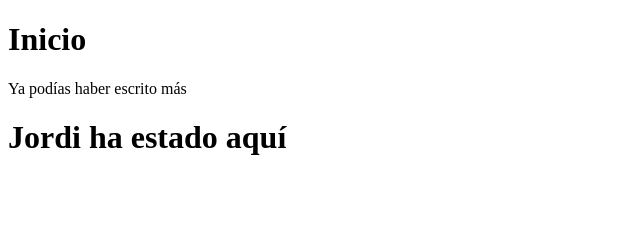
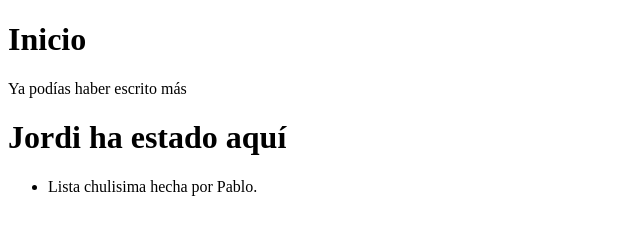
Before and after one commit to ismaeldeatras/Conexion-remota-git, a plain HTML site: page index.html in a window 1280 px wide. Shown: the whole page, without its empty margins (0-640 px from the left). Drawn offline with Linux system fonts and the light colour scheme.

Commit message:
<!DOCTYPE html> <html lang="es"> <head>     <meta charset="UTF-8">     <meta http-equiv="X-UA-Compatible" content="IE=edge">     <meta name="viewport" content="width=device-width, initial-scale=1.0">     <title>INDEX</title> </head> <body>     <h1>Inicio</h1>     <p>Ya podías haber escrito más</p>     <h1>Jordi ha estado aquí</h1>     <ul>         <li>Lista chulisima hecha por Pablo.</li>     </ul> </body> </html>

```diff
--- a/index.html
+++ b/index.html
@@ -10,5 +10,8 @@
     <h1>Inicio</h1>
     <p>Ya podías haber escrito más</p>
     <h1>Jordi ha estado aquí</h1>
+    <ul>
+        <li>Lista chulisima hecha por Pablo.</li>
+    </ul>
 </body>
 </html>
```
